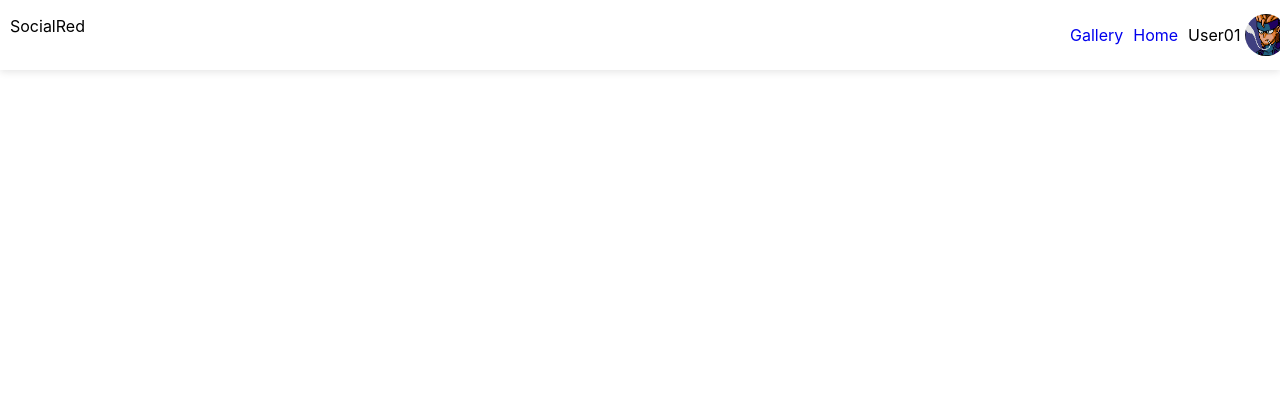
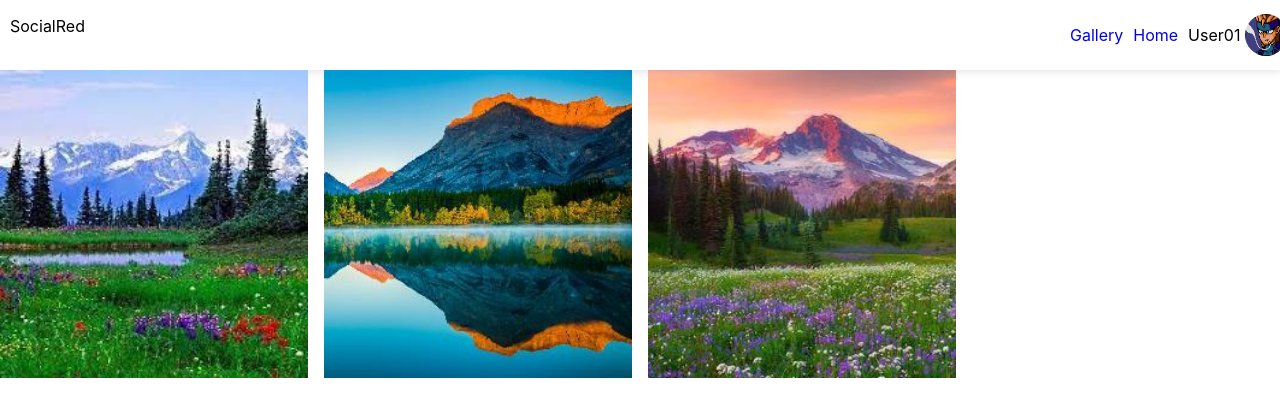
Before and after one commit to NetoCruz/MySocialRed, a React (Create React App) app: page /photos/1 in a window 1280 px wide. Shown: the top 416 px of the page. Built offline with nearby package versions, Linux system fonts and the light colour scheme.

Commit message:
photogallery

```diff
--- a/src/App.js
+++ b/src/App.js
@@ -7,6 +7,7 @@ import Profile from './Components/Profile';
 import Data from './Data'
 import Home from './Components/Home';
 import ScrollToTop from './Components/ScrollTop';
+import Photos from './Components/Photos';
 
 function App() {
   return (
@@ -18,6 +19,7 @@ function App() {
          <Route  path='/gallery' element={<Gallery/>}/>
          <Route  path='/profile/:id' element={<Profile data={Data}/>}/>
          <Route path='/feed' element={<Feed data={Data}/>}/>
+         <Route path='/photos/:id' element={<Photos data={Data}/>}/>
        </Routes>
      </ScrollToTop>
 
--- /dev/null
+++ b/src/Components/Photos.css
@@ -0,0 +1,12 @@
+img {
+    width: 100%;
+  }
+  .photo-grid-container {
+    column-count: 5;
+    column-width: 300px;
+  }
+  .photo-grid-item {
+    margin: 0 auto 15px;
+    max-width: 400px;
+    width: 100%;
+  }
--- /dev/null
+++ b/src/Components/Photos.js
@@ -0,0 +1,43 @@
+import React from "react";
+import { useParams } from "react-router-dom";
+import "./Photos.css"
+
+
+
+
+
+   export default function Photos({data}){
+    const {id} = useParams()
+
+   const foto=
+   data
+   .filter(list => list.id === parseInt(id)  )
+   .map((list) => (
+         list.photos.map((item)=>(
+           <div className="photo-grid-item">
+            <img   src={`/${item}`} alt="card" />
+            </div>
+            ))
+
+   ))
+
+//    const foto=
+//    props.img
+//    .map((list) => (
+//            <div className="photo-grid-item">
+//             <img   src={`/${list}`} alt="card" />
+//             </div>
+
+//    ))
+
+
+
+    return(
+     <section className="photo-grid-container">
+
+
+        {foto}
+
+     </section>
+    )
+ }
--- a/src/Components/Profile.js
+++ b/src/Components/Profile.js
@@ -2,6 +2,8 @@ import React from "react";
 import "./Profile.css";
 import work from "../images/work.svg"
 import { useParams } from "react-router-dom";
+import { Link } from "react-router-dom";
+import Photos from "./Photos";
 
 export default function Profile({data}){
     const {id} = useParams()
@@ -48,7 +50,12 @@ export default function Profile({data}){
                     <section class="detail">
                       <div>
                       <div class="fotografia">
+                      <Link to={`/photos/${list.id}`} className="card">
                       <p>fotos</p>
+                      {/* <Photos
+                      img={list.photos}
+                      /> */}
+                      </Link>
                       <div class="galleria">
                         <img src="../../public/bris.jpg" width="100px" height="100px" alt=""/>
                         <img src="../../public/bris.jpg" width="100px" height="100px" alt=""/>
@@ -68,8 +75,8 @@ export default function Profile({data}){
                         </div>
                         <div class="about">
                             <p>Acerca de mi</p>
-                            <p>Mujer discreta y amable. A veces es necesario salir de la rutina y <br/>
-                                relajarse un poco. Soy divorciada y tengo varias responsabilidades.</p>
+                            <p>Lorem ipsum dolor sit amet, consectetur adipiscing elit. Donec iaculis nibh eu molestie maximus. Fusce laoreet tempor turpis non tempor.<br/>
+                            Phasellus venenatis elementum est, vehicula suscipit nisl sodales vel.</p>
                         </div>
                         <div class="prices">
                           <p>Tarifas</p>
--- a/src/Data.js
+++ b/src/Data.js
@@ -15,7 +15,7 @@ export default [
          "Leer", "Programar", "Netflix", "Videojuegos","Compras","Rock"
         ],
         photos:[
-           "paisaje.jpg"
+           "paisaje.jpg","beauty.jpg","paisaje2.jpg"
         ],
         posts:[
 
@@ -121,7 +121,7 @@ export default [
          "Leer", "Programar", "Netflix", "Videojuegos","Compras","Rock"
         ],
         photos:[
-
+         "paisaje.jpg"
         ],
         posts:[
 
```
Also changed, not shown: public/beauty.jpg (added), public/paisaje2.jpg (added).
